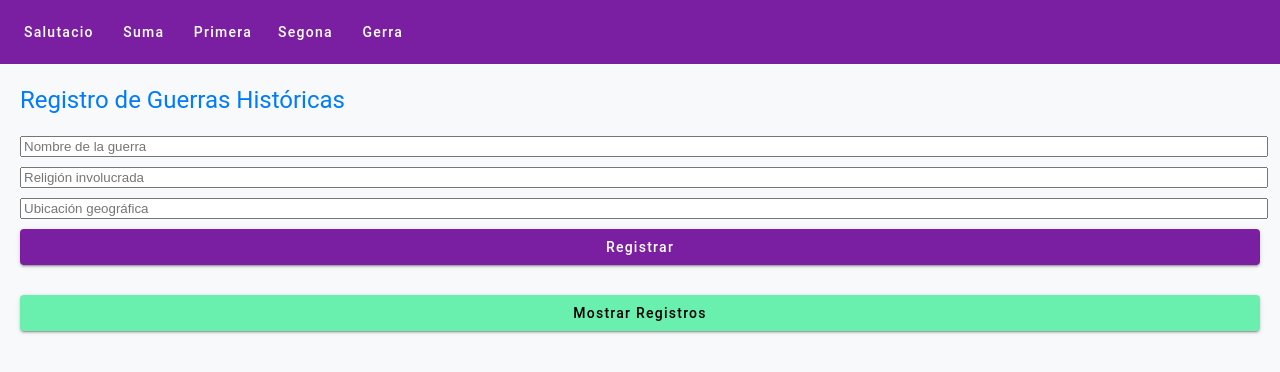
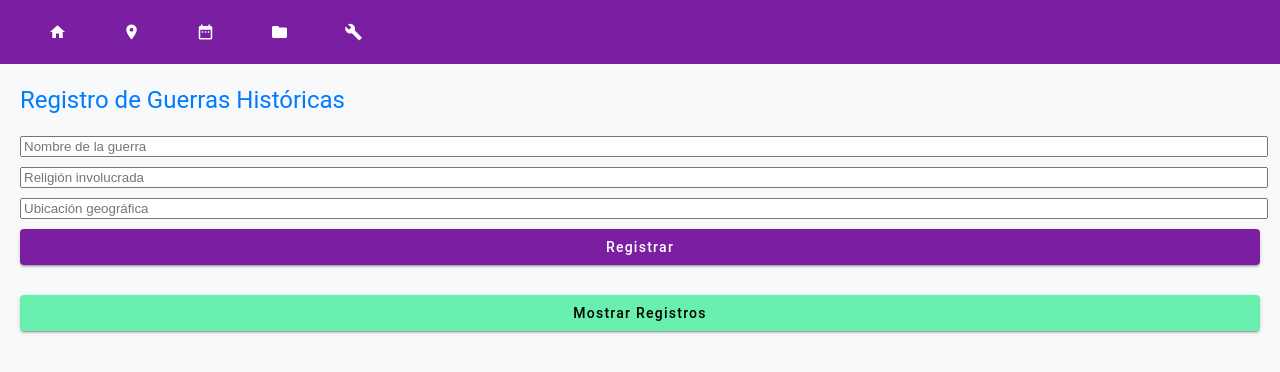
Before and after one commit to danmor23daw2/ProyectoGuerras, an Angular app: page /activitat in a window 1280 px wide. Shown: the top 372 px of the page. Built offline with nearby package versions, Linux system fonts and the light colour scheme.

Commit message:
iconos agregados

```diff
--- a/src/app/m11-encaminament.component.ts
+++ b/src/app/m11-encaminament.component.ts
@@ -1,48 +1,44 @@
-/*
- * Component que definex el marc per a fer uns encaminaments a altres components
- * @author sergi grau, sergi.grau@fje.edu
- * @version 1.0
- * date 15.10.2017
- * format del document UTF-8
- *
- * CHANGELOG
- * 15.10.2017
- * - Component que definex el marc per a fer uns encaminaments a altres components
-  * 1.12.2020
- * - Actualització a Angular 11
- * NOTES
- * ORIGEN
- * Desenvolupament Aplicacions Web. Jesuïtes El Clot
- */
 import { Component } from '@angular/core';
-import { NgModule } from '@angular/core';
+
 @Component({
   selector: 'aplicacio',
   template: `
-  <style>
-
-.custom-toolbar button {
-  margin-right: 10px; /* Ajusta el espacio entre los botones */
-  color: white; /* Cambia el color del texto de los botones */
-}
-
-.custom-toolbar button:hover {
-  background-color: #7c1fb2; /* Cambia el color de fondo al pasar el ratón sobre un botón */
-}
-
-  </style>
-  <mat-toolbar color="primary" class="custom-toolbar">
-  <button mat-button routerLink="/salutacio" routerLinkActive="active">Salutacio</button>
-  <button mat-button routerLink="/suma" routerLinkActive="active">Suma</button>
-  <button mat-button routerLink="/primera" routerLinkActive="active">Primera</button>
-  <button mat-button routerLink="/segona" routerLinkActive="active">Segona</button>
-  <button mat-button routerLink="/activitat" routerLinkActive="active">Gerra</button>
-</mat-toolbar>
-
-
+    <mat-toolbar color="primary" class="custom-toolbar">
+      <button mat-button routerLink="/salutacio" routerLinkActive="active">
+        <mat-icon>home</mat-icon>
+      </button>
+      <button mat-button routerLink="/suma" routerLinkActive="active">
+      <mat-icon>room</mat-icon>
+      </button>
+      <button mat-button routerLink="/primera" routerLinkActive="active">
+      <mat-icon>date_range</mat-icon>
+      </button>
+      <button mat-button routerLink="/segona" routerLinkActive="active">
+        <mat-icon>folder</mat-icon>
+      </button>
+      <button mat-button routerLink="/activitat" routerLinkActive="active">
+        <mat-icon>build</mat-icon>
+      </button>
+    </mat-toolbar>
 
     <router-outlet></router-outlet>
-  `
+  `,
+  styles: [`
+    .custom-toolbar button {
+      margin-left: 10px;
+      padding-left:15px;
+      width: 60px;
+      height: 40px;
+      display: flex;
+      flex-direction: column;
+      align-items: center;
+      justify-content: center;
+    }
+
+    .custom-toolbar button:hover {
+      background-color: #7c1fb2;
+    }
+  `]
 })
 export class M11_EncaminamentComponent {
   titol = 'DAW2 demo de routing';
--- a/src/index.html
+++ b/src/index.html
@@ -7,6 +7,7 @@
   <meta name="viewport" content="width=device-width, initial-scale=1">
   <link rel="icon" type="image/x-icon" href="favicon.ico">
   <link rel="preconnect" href="https://fonts.gstatic.com">
+  <link rel="stylesheet" href="https://fonts.googleapis.com/icon?family=Material+Icons">
 
 </head>
 <body class="mat-typography">
```
